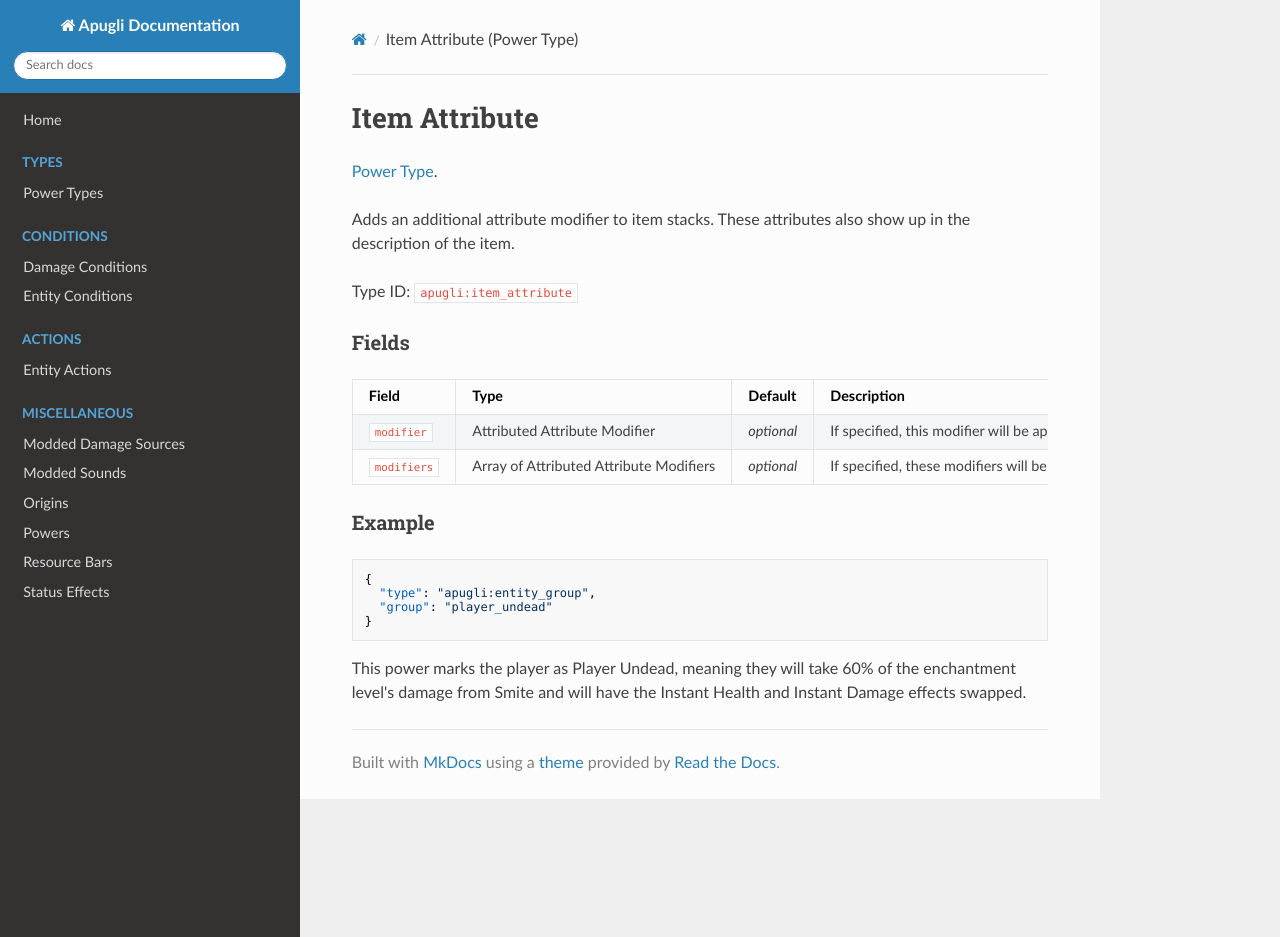
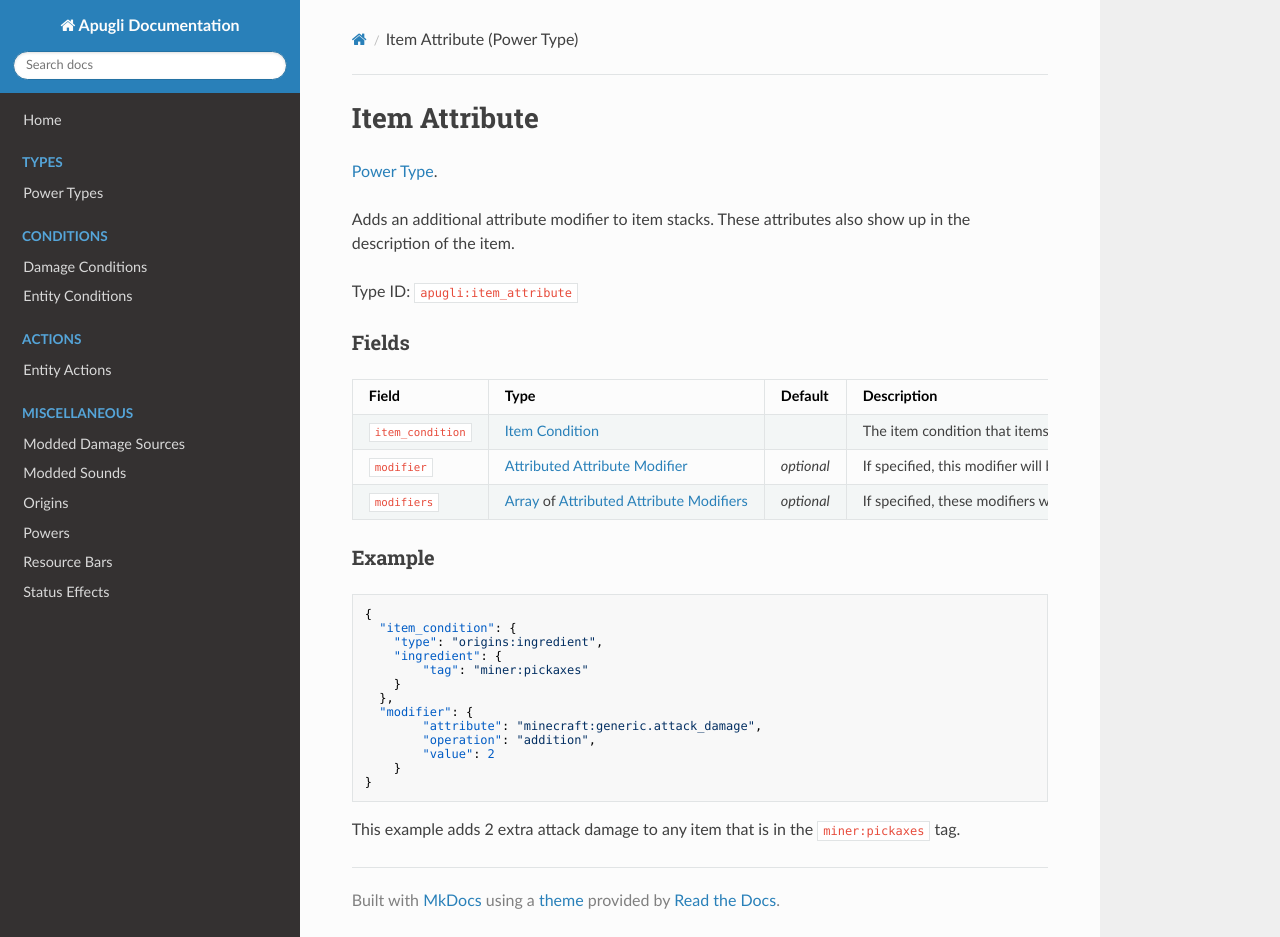
Before and after one commit to MerchantPug/apugli-docs, an MkDocs documentation site: the page built from docs/power_types/item_attribute.md, in a window 1280 px wide and 937 px high. Built offline with MkDocs 1.6.1, drawn with Linux system fonts in a browser that asks for light colours; nearby versions of some CDN libraries.

Commit message:
Updated a few things
+ Added Item Attribute as it was missing.
+ Added scale field to the Wearable Stack page.
+ Added tick_rate field to the Edible Stack page.

````diff
--- a/docs/power_types/item_attribute.md
+++ b/docs/power_types/item_attribute.md
@@ -15,14 +15,24 @@ Type ID: `apugli:item_attribute`
 
 Field  | Type | Default | Description
 -------|------|---------|-------------
-`modifier` | Attributed Attribute Modifier | *optional* | If specified, this modifier will be applied to its corresponding attribute.
-`modifiers` | Array of Attributed Attribute Modifiers	|*optional* | If specified, these modifiers will be applied to their corresponding attributes.
+`item_condition` | [Item Condition](https://origins.readthedocs.io/en/latest/item_conditions/) | | The item condition that items must satisfy to be affected by this power.
+`modifier` | [Attributed Attribute Modifier](https://origins.readthedocs.io/en/latest/data_types/attributed_attribute_modifier/) | *optional* | If specified, this modifier will be applied to its corresponding attribute.
+`modifiers` | [Array](https://origins.readthedocs.io/en/latest/data_types/array/) of [Attributed Attribute Modifiers](https://origins.readthedocs.io/en/latest/data_types/attributed_attribute_modifier/)	|*optional* | If specified, these modifiers will be applied to their corresponding attributes.
 
 ### Example
 ```json
 {
-  "type": "apugli:entity_group",
-  "group": "player_undead"
+  "item_condition": {
+    "type": "origins:ingredient",
+    "ingredient": {
+        "tag": "miner:pickaxes"
+    }
+  },
+  "modifier": {
+        "attribute": "minecraft:generic.attack_damage",
+        "operation": "addition",
+        "value": 2
+    }
 }
 ```
-This power marks the player as Player Undead, meaning they will take 60% of the enchantment level's damage from Smite and will have the Instant Health and Instant Damage effects swapped.
+This example adds 2 extra attack damage to any item that is in the `miner:pickaxes` tag.
````
Also changed, not shown: docs/power_types.md (+1 -0 lines), docs/power_types/edible_stack.md (+2 -1 lines), docs/power_types/wearable_stack.md (+2 -1 lines).
